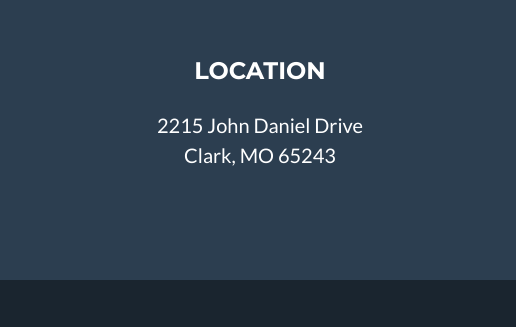
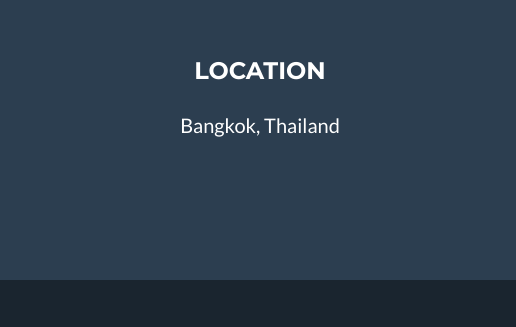
Before and after one commit to RaMStory/RaMStory.github.io, a plain HTML site: page index.html in a window 1280 px wide. Shown: the part 3180-3507 px from the top of the page, 0-516 px from the left. Drawn offline with nearby package versions, Linux system fonts and the light colour scheme.

Commit message:
Change the location

```diff
--- a/index.html
+++ b/index.html
@@ -226,9 +226,7 @@
                     <div class="col-lg-4 mb-5 mb-lg-0">
                         <h4 class="text-uppercase mb-4">Location</h4>
                         <p class="lead mb-0">
-                            2215 John Daniel Drive
-                            <br />
-                            Clark, MO 65243
+                            Bangkok, Thailand
                         </p>
                     </div>
                     <!-- Footer Social Icons-->
```
